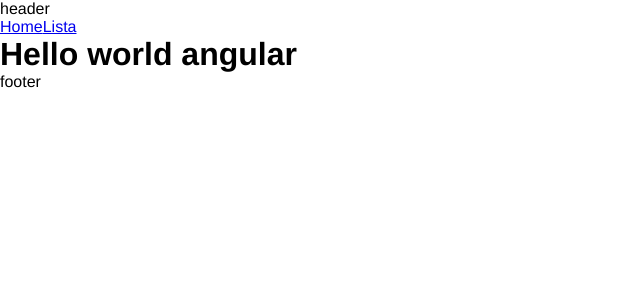
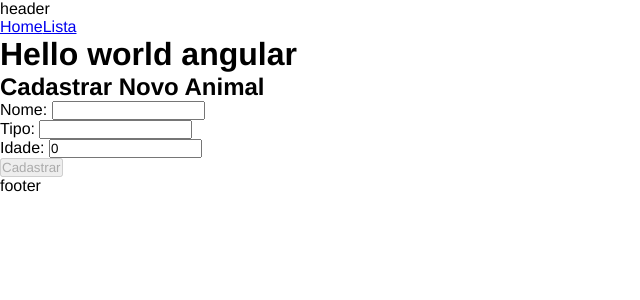
Before and after one commit to rovior/angularHoraCodar, an Angular app: page /list/1 in a window 1280 px wide. Shown: the top 300 px of the page, without its empty margins (0-640 px from the left). Built offline with nearby package versions, Linux system fonts and the light colour scheme; no server answers.

Commit message:
deletRegistro

```diff
--- a/db.json
+++ b/db.json
@@ -1,11 +1,5 @@
 {
   "animals": [
-    {
-      "id": "3",
-      "name": "jujuba",
-      "type": "House",
-      "age": 2
-    },
     {
       "id": "4",
       "name": "pipoca",
--- a/src/app/components/item-detail/item-detail.component.html
+++ b/src/app/components/item-detail/item-detail.component.html
@@ -1,5 +1,27 @@
-<div *ngIf="animal" class="class">
+<div *ngIf="animal; else createForm" class="class">
   <p>ID: {{animal.id}}</p>
   <h1>{{animal.name}}</h1>
   <p>Tipo: {{animal.type}}</p>
 </div>
+
+<ng-template #createForm>
+  <h2>Cadastrar Novo Animal</h2>
+<form (ngSubmit)="createAnimal()" #animalForm="ngForm">
+  <label>Nome:
+    <input type="text" [(ngModel)]="newAnimal.name" name="name" required>
+  </label>
+  <br>
+
+  <label>Tipo:
+    <input type="text" [(ngModel)]="newAnimal.type" name="type" required>
+  </label>
+  <br>
+
+  <label>Idade:
+    <input type="number" [(ngModel)]="newAnimal.age" name="age" required>
+  </label>
+  <br>
+
+  <button type="submit" [disabled]="animalForm.invalid">Cadastrar</button>
+</form>
+</ng-template>
--- a/src/app/components/item-detail/item-detail.component.ts
+++ b/src/app/components/item-detail/item-detail.component.ts
@@ -1,8 +1,6 @@
 import { Component, OnInit } from '@angular/core';
 import { ActivatedRoute } from '@angular/router';
-
 import { Animal } from 'src/app/Animal';
-
 import { ListService } from 'src/app/services/list.service';
 
 @Component({
@@ -11,19 +9,43 @@ import { ListService } from 'src/app/services/list.service';
   styleUrls: ['./item-detail.component.css']
 })
 export class ItemDetailComponent implements OnInit {
-  animal?: Animal;
+  animal?: Animal;         // Animal que vem da API
+  newAnimal: Animal = {     // Animal novo para cadastro
+    id: 0,
+    name: '',
+    type: '',
+    age: 0
+  };
 
-  constructor(private listService: ListService, private route: ActivatedRoute) {
-
-   }
+  constructor(private listService: ListService, private route: ActivatedRoute) {}
 
   ngOnInit(): void {
-    this.getAnimal()
+    this.getAnimal();
   }
 
-  getAnimal(){
-    const id = Number(this.route.snapshot.paramMap.get("id"));
-    this.listService.getItem(id).subscribe((animal) => (this.animal = animal));
+  getAnimal() {
+    const idParam = this.route.snapshot.paramMap.get('id');
+
+    if (idParam) {
+      const id = Number(idParam);
+      this.listService.getItem(id).subscribe({
+        next: (animal) => {
+          this.animal = animal;
+        },
+        error: () => {
+          // Se não encontrar o animal, limpa para mostrar formulário
+          this.animal = undefined;
+        }
+      });
+    } else {
+      // Se não tem id na rota, é novo cadastro
+      this.animal = undefined;
+    }
   }
 
+  createAnimal() {
+    this.listService.addAnimal(this.newAnimal).subscribe(() => {
+      alert('Animal cadastrado com sucesso!');
+    });
+  }
 }
--- a/src/app/services/list.service.ts
+++ b/src/app/services/list.service.ts
@@ -28,5 +28,13 @@ export class ListService {
   getItem(id: number): Observable<Animal> {
     return this.http.get<Animal>(`${this.apiUrl}/${id}`);
   }
+  create(animal: Animal): Observable<Animal> {
+    return this.http.post<Animal>(this.apiUrl, animal);
+  }
+
+  addAnimal(animal: Animal): Observable<Animal> {
+    return this.http.post<Animal>(this.apiUrl, animal);
+  }
+
 
 }
```
